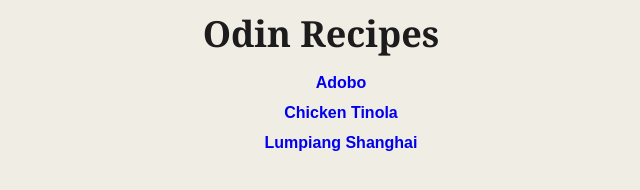
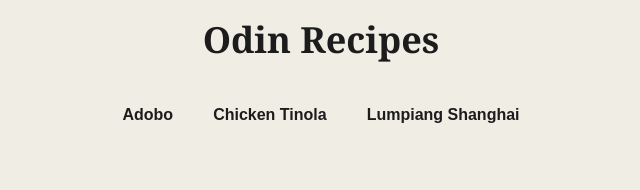
Before and after one commit to pekengduck/odin-recipes, a plain HTML site: page index.html in a window 1280 px wide. Shown: the whole page, without its empty margins (319-959 px from the left). Drawn offline with Linux system fonts and the light colour scheme.

Commit message:
-m update styles

```diff
--- a/styles.css
+++ b/styles.css
@@ -1,4 +1,9 @@
-body {
+* {
+    /*padding: 0;
+    margin: 0;
+    box-sizing: border-box;
+
+    */
     background-color: #f0ede5;
     font-family: Arial, Helvetica, sans-serif;
     font-size: 16px;
@@ -7,7 +12,10 @@ body {
     color: #1d1c1c;
 }
 
+
 h1.heading{
+    padding: 10px;
+    margin: 20px;
     font-size: 36px;
 
     font-family: Cambria, Cochin, Georgia, Times, 'Times New Roman', serif;
@@ -21,15 +29,24 @@ h2.subheading {
     text-decoration: underline;
 }
 
+/*
 div ul.main-list{
     text-align: center;
+}
+*/
+ul.main-list {
+    display: flex;
+    justify-content: center;
+    padding: 0;
 }
 
 .main-list li {
     list-style-type: none;
     line-height: 30px;
     font-weight: 800;
+    padding:20px;
 }
+
 
 
 li a{
```
